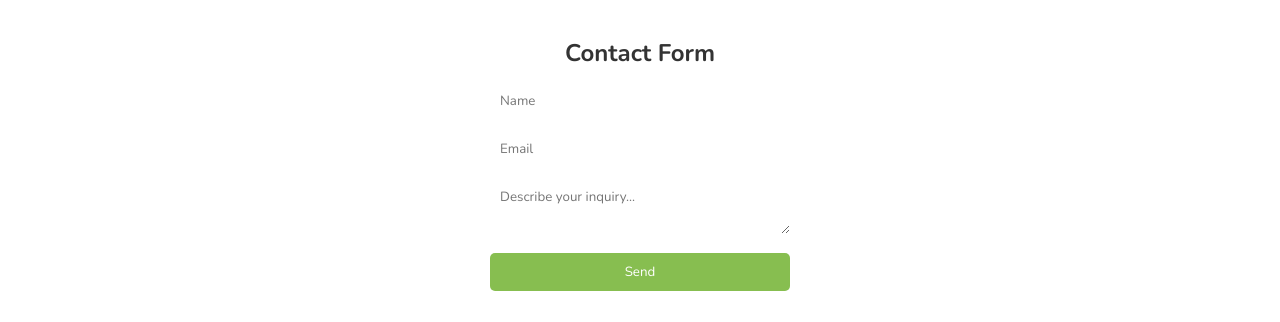
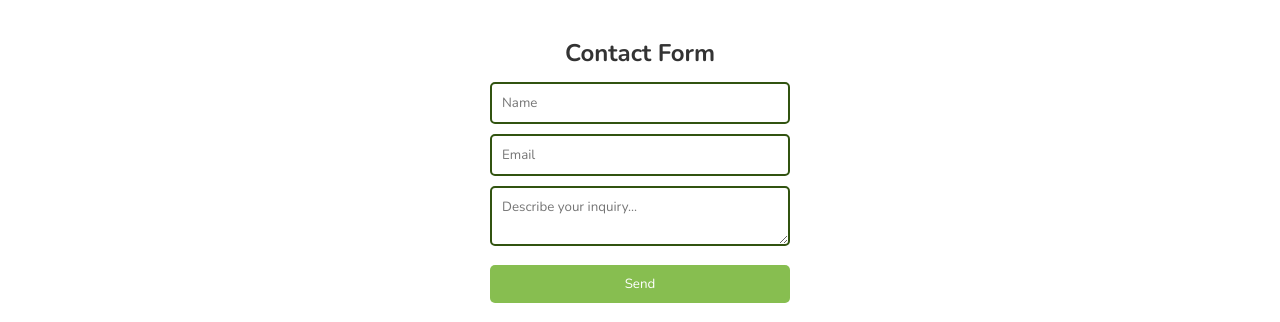
Before and after one commit to kayla-lin-studyfind/StudyFind-Personal-Portfolio, a plain HTML site: page contact.html in a window 1280 px wide. Shown: the part 246-568 px from the top of the page. Drawn offline with nearby package versions, Linux system fonts and the light colour scheme.

Commit message:
Update contact.css

```diff
--- a/css/contact.css
+++ b/css/contact.css
@@ -22,6 +22,10 @@
   font-family: inherit;
 }
 
+#name, #email, #desc {
+  border: 2px solid var(--secondary-color);
+}
+
 .form-control {
   margin: 10px 0;
 }
```
